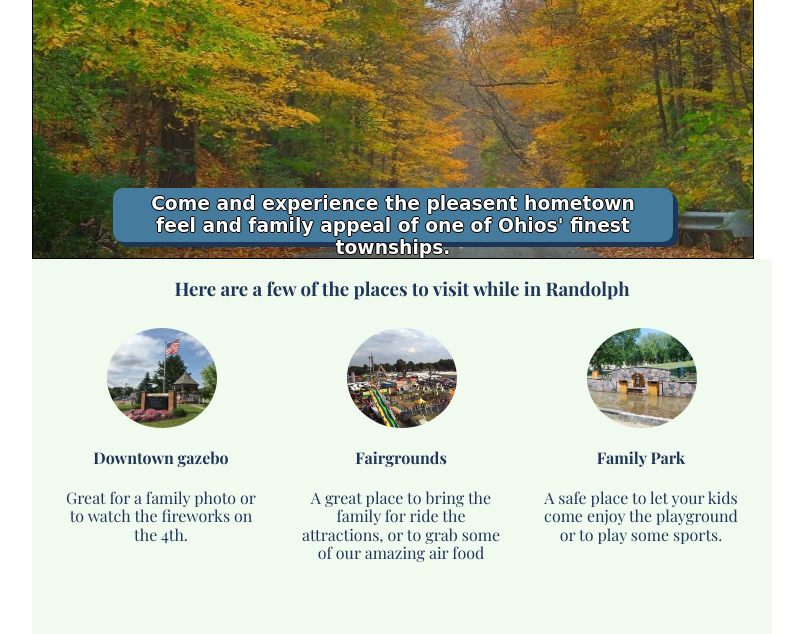
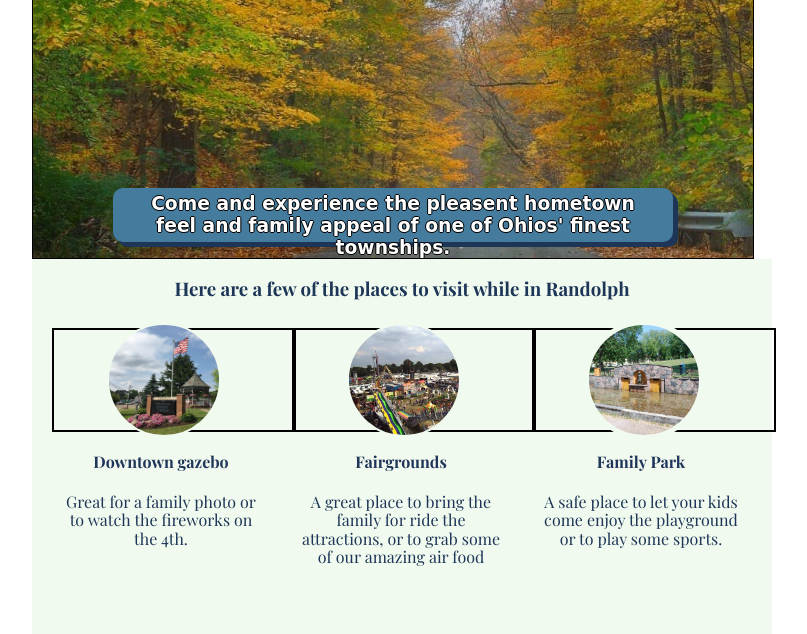
Before and after one commit to RobertDavis1408/hometown-project-main, a website built with Vite: page index.html in a window 1280 px wide. Shown: the part 86-720 px from the top of the page, without its empty margins (248-1055 px from the left). Built offline with nearby package versions, Linux system fonts and the light colour scheme; a web font is replaced by a local one.

Commit message:
testing img pos box issue

```diff
--- a/styles.css
+++ b/styles.css
@@ -112,12 +112,13 @@ body {
     display: flex;
     justify-content: center;
     align-items: center;
+    border: solid 2px black;
 }
 .activity-image {
     display: block;
     align-content: center;
     justify-content: center;
-    padding: 0 5px;
+    padding: 5px 5px;
     height: 100px;
     width: 100px;
     margin: 0 20px 0 0
```
